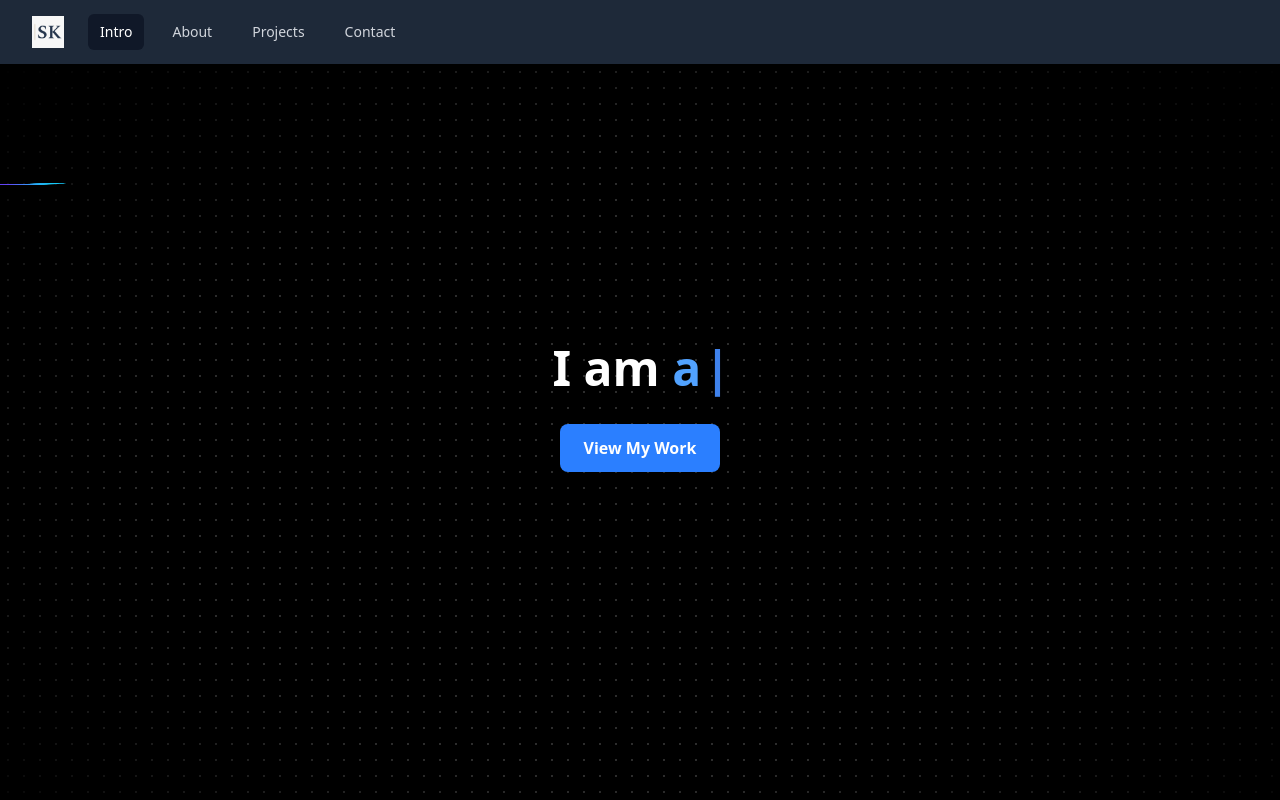
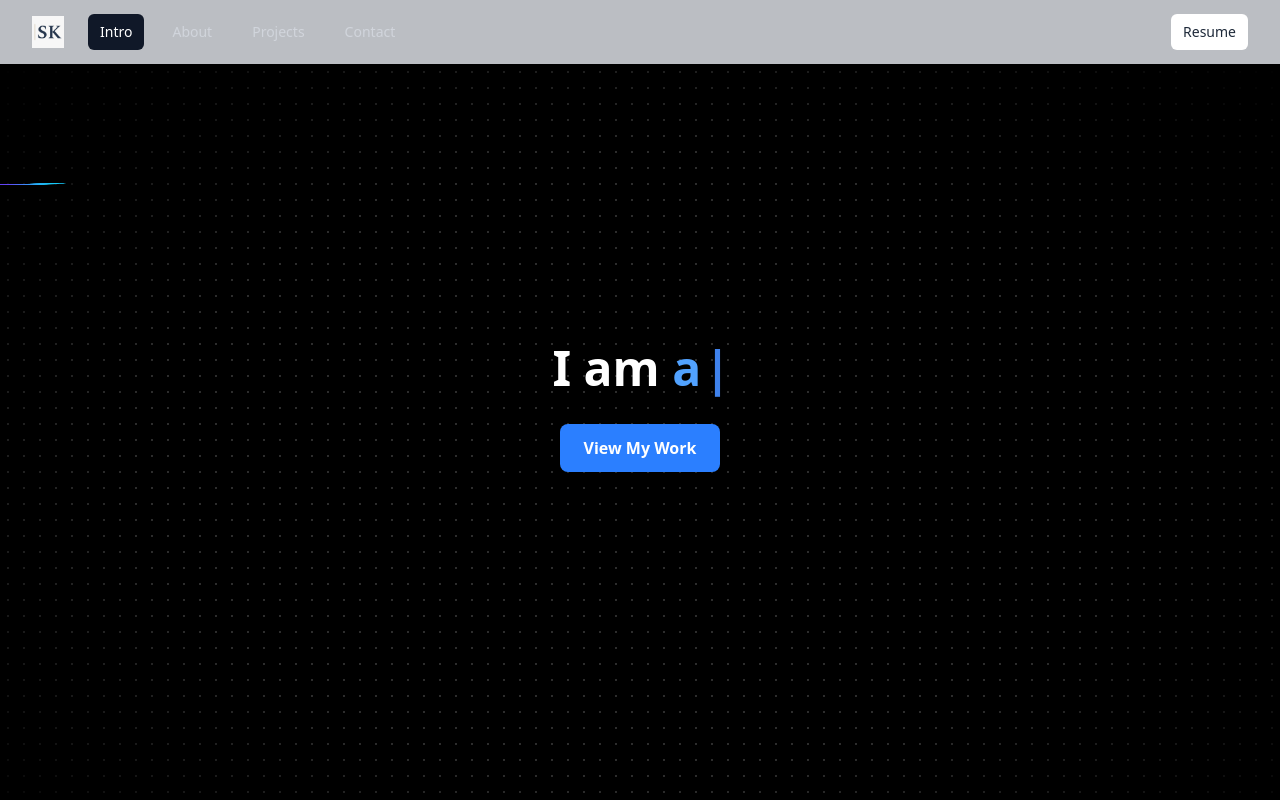
Before and after one commit to SahilKhunt08/portfolio, a React (Vite) app: page / in a window 1280 px wide. Shown: the top 800 px of the page. Built offline with nearby package versions, Linux system fonts and the light colour scheme.

Commit message:
Improved desktop navbar

```diff
--- a/src/components/Navbar.jsx
+++ b/src/components/Navbar.jsx
@@ -5,7 +5,7 @@ import {
   DisclosurePanel,
   Transition,
 } from "@headlessui/react";
-import { Bars3Icon, BellIcon, XMarkIcon } from "@heroicons/react/24/outline";
+import { Bars3Icon, XMarkIcon } from "@heroicons/react/24/outline";
 import logoV1 from "../assets/logoV1.png";
 
 const navigation = [
@@ -65,9 +65,9 @@ export default function Navbar() {
   return (
     <Disclosure
       as="nav"
-      className={`fixed inset-x-0 top-0 z-50 bg-gray-800 shadow
-        transition-transform duration-300
-        ${hidden ? "-translate-y-full" : "translate-y-0"}`}
+      className={`fixed inset-x-0 top-0 z-50 bg-gray-800/30 backdrop-blur-md shadow transition-transform duration-300 ${
+        hidden ? "-translate-y-full" : "translate-y-0"
+      }`}
     >
       {({ open }) => (
         <>
@@ -75,7 +75,7 @@ export default function Navbar() {
             <div className="relative flex h-16 items-center justify-between">
               {/* Mobile menu button */}
               <div className="absolute inset-y-0 left-0 flex items-center sm:hidden">
-                <DisclosureButton className="group relative inline-flex items-center justify-center rounded-md p-2 text-gray-400 hover:bg-gray-700 hover:text-white focus:ring-2 focus:ring-white focus:outline-hidden focus:ring-inset">
+                <DisclosureButton className="group relative inline-flex items-center justify-center rounded-md p-2 text-gray-400 hover:bg-gray-700 hover:text-white focus:ring-2 focus:ring-white focus:outline-none focus:ring-inset">
                   <span className="sr-only">Open main menu</span>
                   <div className="grid justify-items-center gap-1.5">
                     <span
@@ -97,13 +97,11 @@ export default function Navbar() {
                 </DisclosureButton>
               </div>
 
-              {/* Logo */}
+              {/* Logo & Desktop Nav */}
               <div className="flex flex-1 items-center justify-center sm:items-stretch sm:justify-start">
                 <div className="flex shrink-0 items-center">
                   <img src={logoV1} alt="SK Logo" className="h-8 w-auto" />
                 </div>
-
-                {/* Desktop nav links */}
                 <div className="hidden sm:ml-6 sm:block">
                   <div className="flex space-x-4">
                     {navigation.map((item) => {
@@ -129,20 +127,21 @@ export default function Navbar() {
                 </div>
               </div>
 
-              {/* Notification icon */}
-              {/* <div className="absolute inset-y-0 right-0 flex items-center pr-2 sm:static sm:inset-auto sm:ml-6 sm:pr-0">
-            <button
-              type="button"
-              className="relative rounded-full bg-gray-800 p-1 text-gray-400 hover:text-white focus:ring-2 focus:ring-white focus:ring-offset-2 focus:ring-offset-gray-800 focus:outline-hidden"
-            >
-              <span className="sr-only">View notifications</span>
-              <BellIcon className="size-6" aria-hidden="true" />
-            </button>
-          </div> */}
+              {/* Resume Button */}
+              <div className="absolute inset-y-0 right-0 flex items-center pr-2 sm:static sm:inset-auto sm:ml-6 sm:pr-0">
+                <a
+                  href="/personal-website/resume.pdf"
+                  target="_blank"
+                  rel="noopener noreferrer"
+                  className="bg-white text-gray-800 hover:bg-gray-100 rounded-md px-3 py-2 text-sm font-medium"
+                >
+                  Resume
+                </a>
+              </div>
             </div>
           </div>
 
-          {/* Start of change: Added/updated DisclosurePanel to sit above the particle canvas */}
+          {/* Mobile menu panel */}
           <Transition
             as={Fragment}
             enter="transition ease-out duration-300 transform"
@@ -152,7 +151,7 @@ export default function Navbar() {
             leaveFrom="scale-y-100 opacity-100"
             leaveTo="scale-y-0 opacity-0"
           >
-            <DisclosurePanel className="sm:hidden absolute inset-x-0 top-full bg-gray-800 transform origin-top p-4">
+            <DisclosurePanel className="sm:hidden absolute inset-x-0 top-full bg-gray-800 origin-top p-4">
               <div className="space-y-1">
                 {navigation.map((item) => {
                   const sectionId = item.href.slice(1);
@@ -173,10 +172,18 @@ export default function Navbar() {
                     </a>
                   );
                 })}
+                {/* Also include Resume in mobile menu */}
+                <a
+                  href="/personal-website/resume.pdf"
+                  target="_blank"
+                  rel="noopener noreferrer"
+                  className="block bg-white text-gray-800 hover:bg-gray-100 rounded-md px-3 py-2 text-base font-medium"
+                >
+                  Resume
+                </a>
               </div>
             </DisclosurePanel>
           </Transition>
-          {/* End of change */}
         </>
       )}
     </Disclosure>
```
Also changed, not shown: 1 other file (tests, documents, lock files or other folders).
